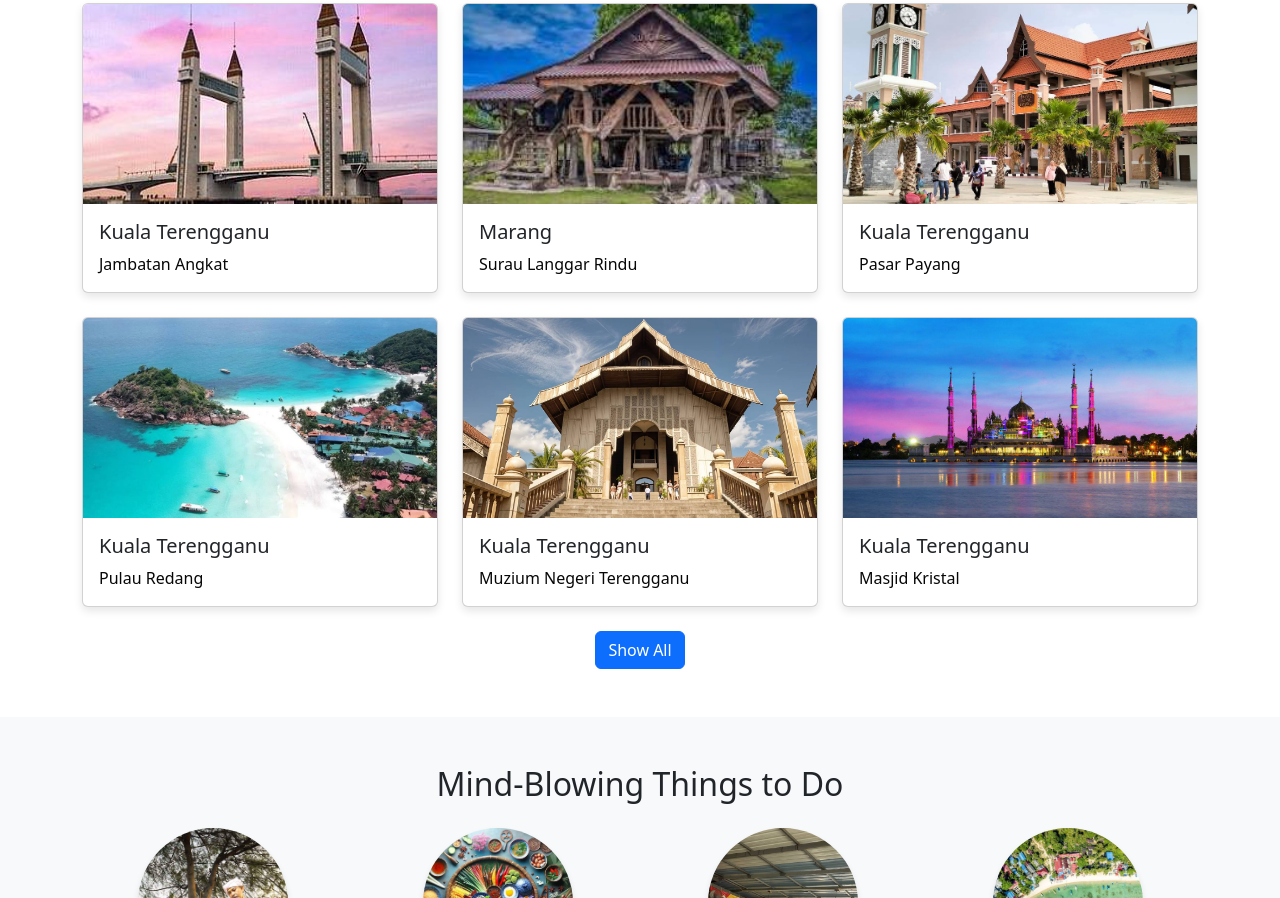
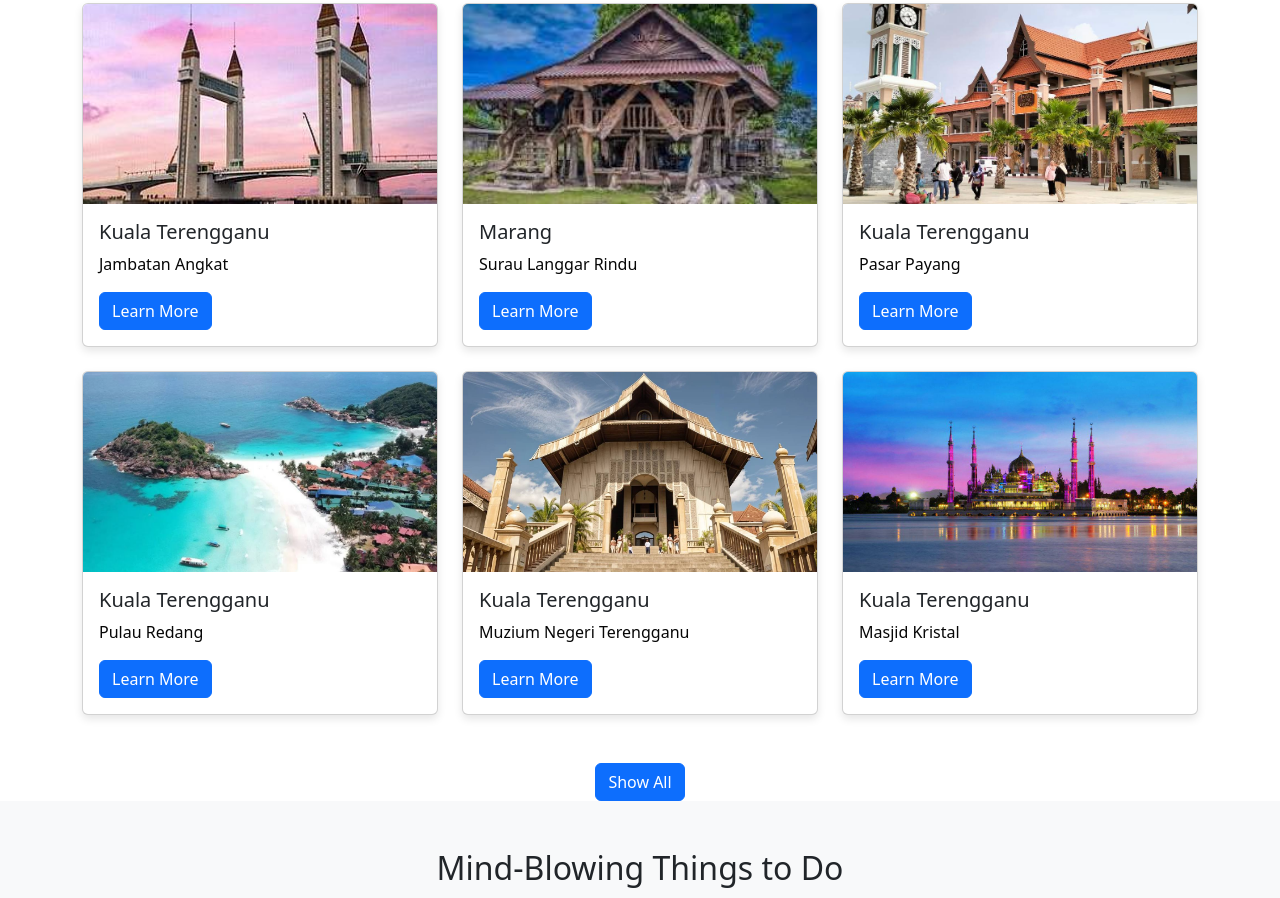
Before and after one commit to razin95/visitganus, a plain HTML site: page Destination.html in a window 1280 px wide. Shown: the part 910-1808 px from the top of the page. Drawn offline with nearby package versions, Linux system fonts and the light colour scheme.

Commit message:
Destination.html

```diff
--- a/Destination.html
+++ b/Destination.html
@@ -88,28 +88,37 @@
         <div class="row">
             <div class="col-md-4">
                 <div class="card">
+                    <a href="https://example.com/jambatan-angkat" target="_blank">
                         <img src="DES/Draw.jpg" class="card-img-top" alt="Jambatan Angkat">
+                    </a>
                     <div class="card-body">
                         <h5 class="card-title">Kuala Terengganu</h5>
                         <p class="card-text">Jambatan Angkat</p>
+                        <a href="https://ms.wikipedia.org/wiki/Jambatan_Angkat_Kuala_Terengganu" target="_blank" class="btn btn-primary">Learn More</a>
                     </div>
                 </div>
             </div>
             <div class="col-md-4">
                 <div class="card">
+                    <a href="https://example.com/surau-langgar-rindu" target="_blank">
                         <img src="DES/surau kayu.jpg" class="card-img-top" alt="Surau Langgar Rindu">
+                    </a>
                     <div class="card-body">
                         <h5 class="card-title">Marang</h5>
                         <p class="card-text">Surau Langgar Rindu</p>
+                        <a href="https://thevocket.com/dibina-guna-pokok-berusia-300-tahun-lihat-reka-bentuk-surau-di-terengganu-yang-klasik-dan-unik/" target="_blank" class="btn btn-primary">Learn More</a>
                     </div>
                 </div>
             </div>
             <div class="col-md-4">
                 <div class="card">
+                    <a href="https://example.com/pasar-payang" target="_blank">
                         <img src="DES/Pasar.jpg" class="card-img-top" alt="Pasar Payang">
+                    </a>
                     <div class="card-body">
                         <h5 class="card-title">Kuala Terengganu</h5>
                         <p class="card-text">Pasar Payang</p>
+                        <a href="https://mbkt.terengganu.gov.my/ms/visitors/places-interest/pasar-besar-kedai-payang" target="_blank" class="btn btn-primary">Learn More</a>
                     </div>
                 </div>
             </div>
@@ -118,32 +127,43 @@
         <div class="row mt-4">
             <div class="col-md-4">
                 <div class="card">
+                    <a href="https://example.com/pulau-redang" target="_blank">
                         <img src="DES/pulau redang.jpg" class="card-img-top" alt="Pulau Redang">
+                    </a>
                     <div class="card-body">
                         <h5 class="card-title">Kuala Terengganu</h5>
                         <p class="card-text">Pulau Redang</p>
+                        <a href="https://ms.wikipedia.org/wiki/Pulau_Redang" target="_blank" class="btn btn-primary">Learn More</a>
                     </div>
                 </div>
             </div>
             <div class="col-md-4">
                 <div class="card">
+                    <a href="https://example.com/muzium-terengganu" target="_blank">
                         <img src="DES/muzium.jpg" class="card-img-top" alt="Muzium Negeri Terengganu">
+                    </a>
                     <div class="card-body">
                         <h5 class="card-title">Kuala Terengganu</h5>
                         <p class="card-text">Muzium Negeri Terengganu</p>
+                        <a href="https://museum.terengganu.gov.my/" target="_blank" class="btn btn-primary">Learn More</a>
                     </div>
                 </div>
             </div>
             <div class="col-md-4">
                 <div class="card">
+                    <a href="https://example.com/masjid-kristal" target="_blank">
                         <img src="DES/masjid.jpg" class="card-img-top" alt="Masjid Kristal">
+                    </a>
                     <div class="card-body">
                         <h5 class="card-title">Kuala Terengganu</h5>
                         <p class="card-text">Masjid Kristal</p>
+                        <a href="https://ms.wikipedia.org/wiki/Masjid_Kristal" target="_blank" class="btn btn-primary">Learn More</a>
                     </div>
                 </div>
             </div>
         </div>
+    </section>
+
 
         <div class="text-center mt-4">
             <a href="https://www.holidify.com/places/kuala-terengganu/sightseeing-and-things-to-do.html" class="btn btn-primary">Show All</a>
```
Lines whose indentation alone changed are shown as unchanged.
